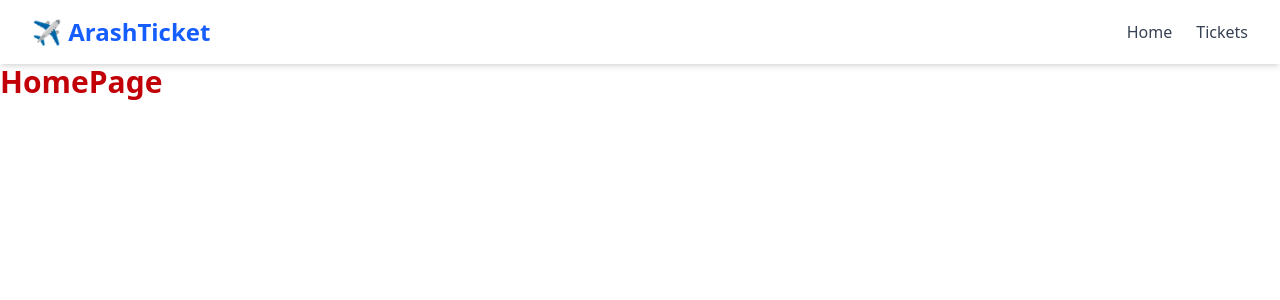
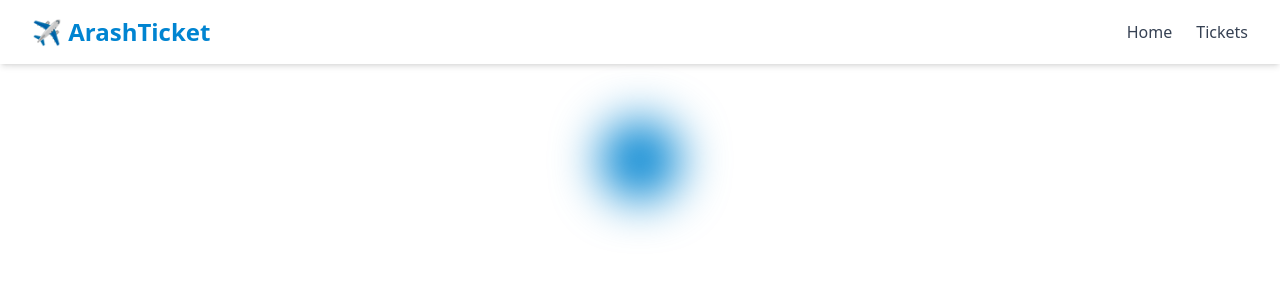
Before and after one commit to arash8877/ArashTickets, a Next.js app in the folder frontend/: page / in a window 1280 px wide. Shown: the top 300 px of the page. Built offline with nearby package versions, Linux system fonts and the light colour scheme.

Commit message:
create a custom spinner

```diff
--- a/frontend/app/page.tsx
+++ b/frontend/app/page.tsx
@@ -1,14 +1,12 @@
-
-import React from 'react'
+import Spinner from "@/components/Spinner";
+import React from "react";
 
 const HomePage = () => {
   return (
-    <div className='text-red-700 text-3xl font-bold'>
+    <div className="text-red-700 text-3xl font-bold">
+      <Spinner />
+    </div>
+  );
+};
 
-      HomePage
-
-      </div>
-  )
-}
-
-export default HomePage
+export default HomePage;
--- a/frontend/components/Navbar.tsx
+++ b/frontend/components/Navbar.tsx
@@ -18,7 +18,7 @@ export default function Navbar() {
           {/* Logo */}
           <div className="shrink-0 flex items-center">
             <Link href="/">
-              <span className="text-2xl font-bold text-blue-600">✈ ArashTicket</span>
+              <span className="text-2xl font-bold text-sky-600">✈ ArashTicket</span>
             </Link>
           </div>
 
@@ -28,7 +28,7 @@ export default function Navbar() {
               <Link
                 key={item.id}
                 href={item.route}
-                className="text-gray-700 hover:text-blue-600 font-medium transition cursor-pointer"
+                className="text-gray-700 hover:text-sky-600 font-medium transition cursor-pointer"
               >
                 {item.label}
               </Link>
@@ -72,7 +72,7 @@ export default function Navbar() {
             <Link
               key={item.id}
               href={item.route}
-              className="block text-gray-700 hover:text-blue-600 font-medium px-3 py-2 rounded-md cursor-pointer"
+              className="block text-gray-700 hover:text-sky-600 font-medium px-3 py-2 rounded-md cursor-pointer"
             >
               {item.label}
             </Link>
--- /dev/null
+++ b/frontend/components/Spinner.tsx
@@ -0,0 +1,12 @@
+const Spinner = () => {
+  return (
+    <div className="h-48 flex justify-center items-center">
+      <span className="relative h-20 w-20">
+        <span className="bg-sky-600 absolute w-full h-full rounded-full blur-lg animate-ping"></span>
+        <span className="bg-sky-600 inline-flex h-20 w-20 rounded-full blur-xl"></span>
+      </span>
+    </div>
+  );
+};
+
+export default Spinner;
```
